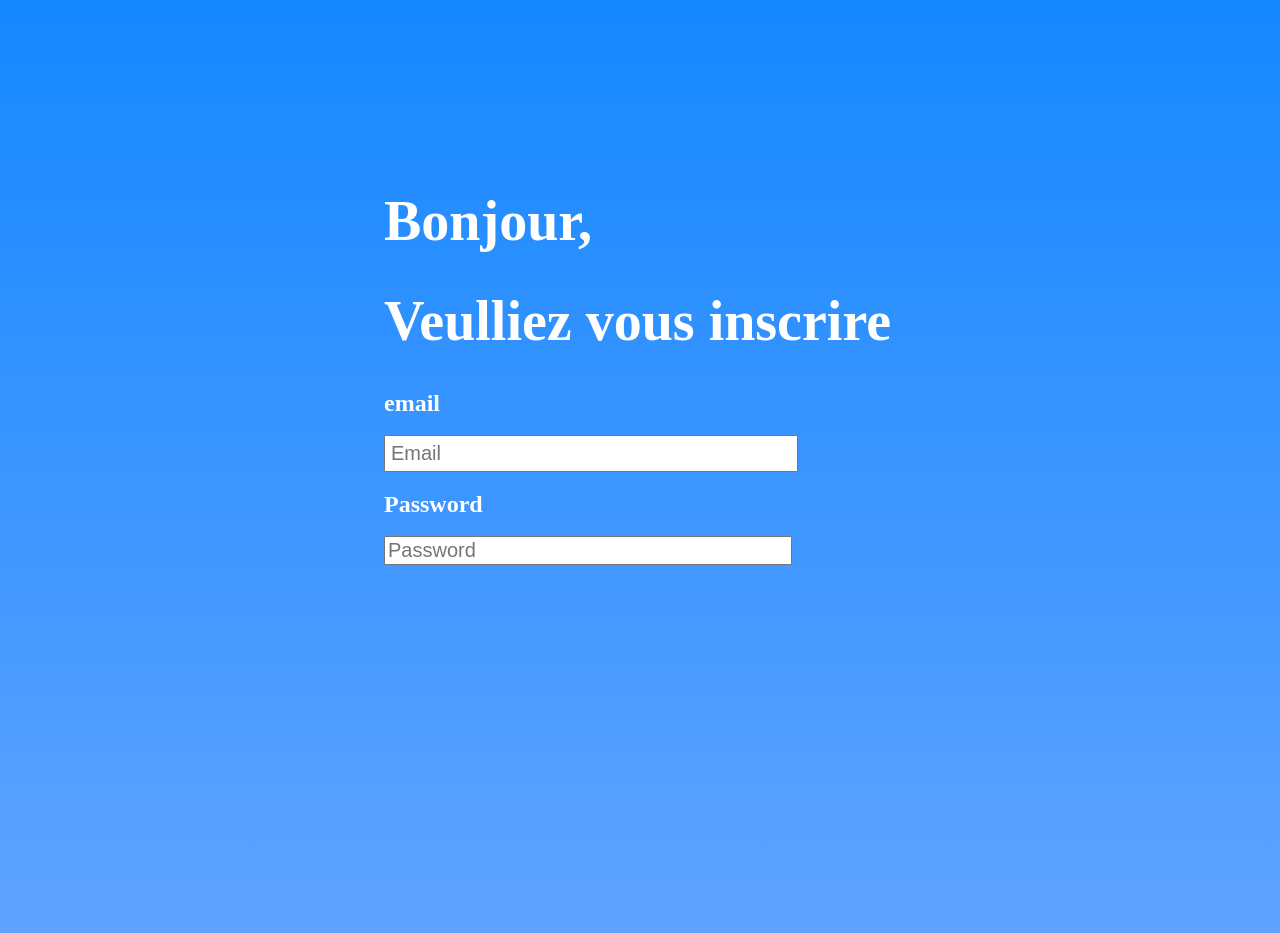
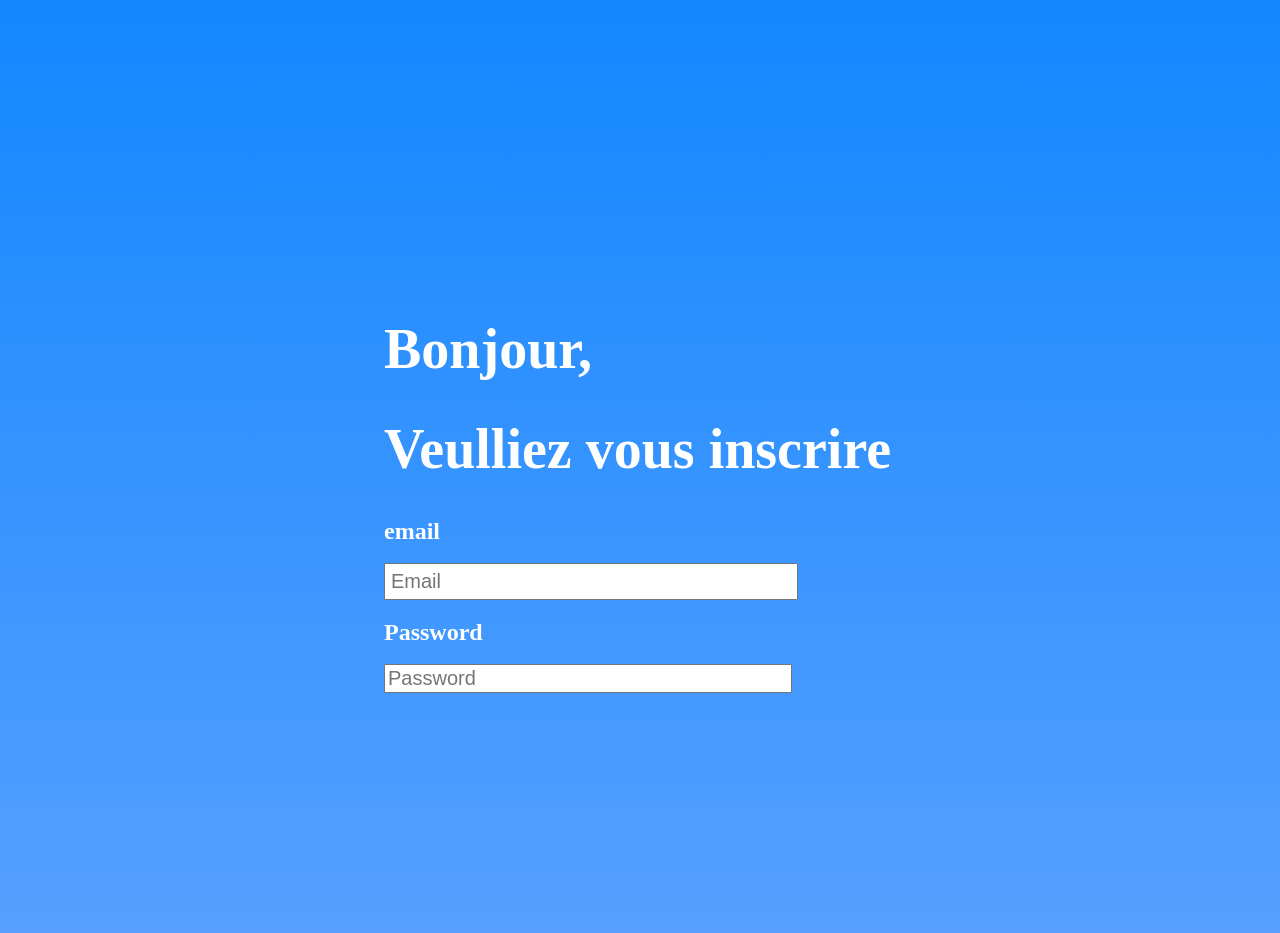
Before and after one commit to aminalgar3a/aminalgar3a-devytech, a PHP site: page / in a window 1280 px wide. Shown: the part 308-1241 px from the top of the page. Run offline with PHP 8.4, Linux system fonts and the light colour scheme.

Commit message:
Update style.css

```diff
--- a/style.css
+++ b/style.css
@@ -81,6 +81,7 @@ ul.topnav li.dropDownIcon {
 }
 .leftSide-col {
     margin: 30%;
+    padding-top: 10%;
 }
 
 h1.large {
```
